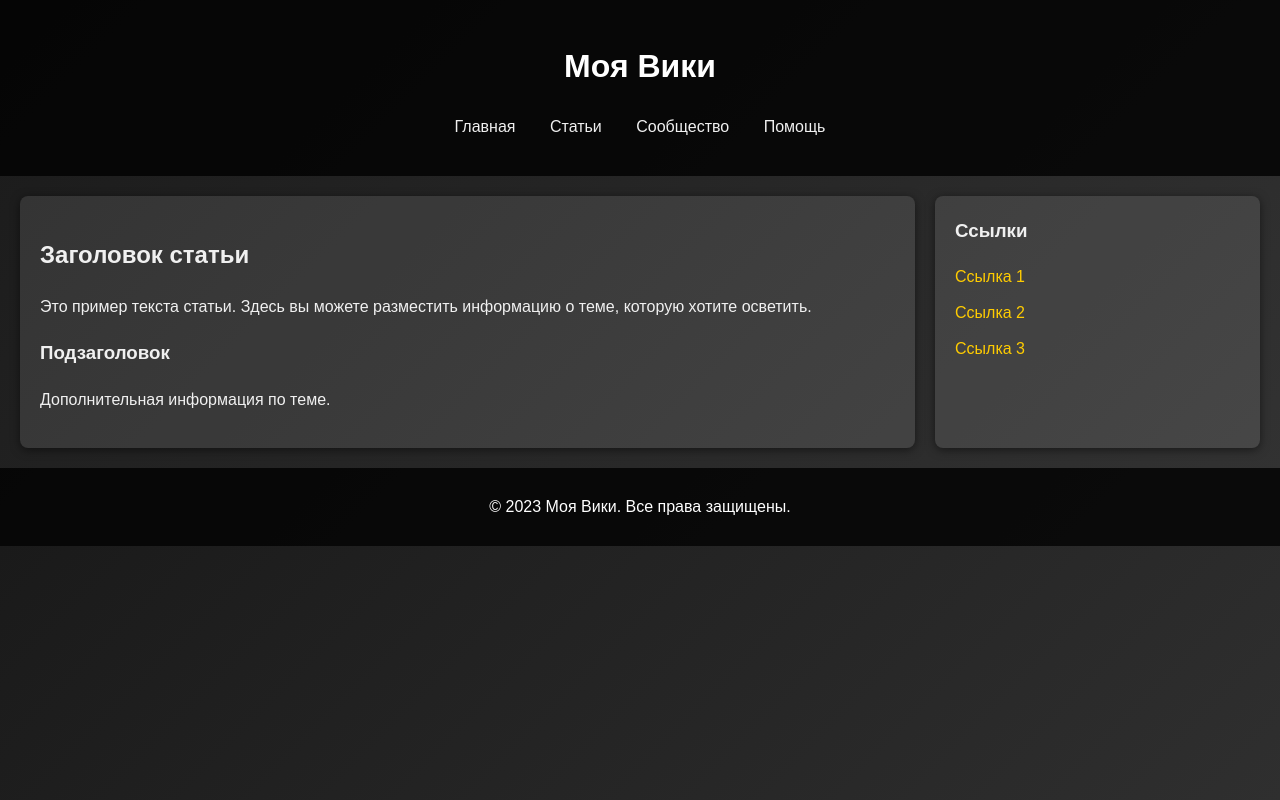
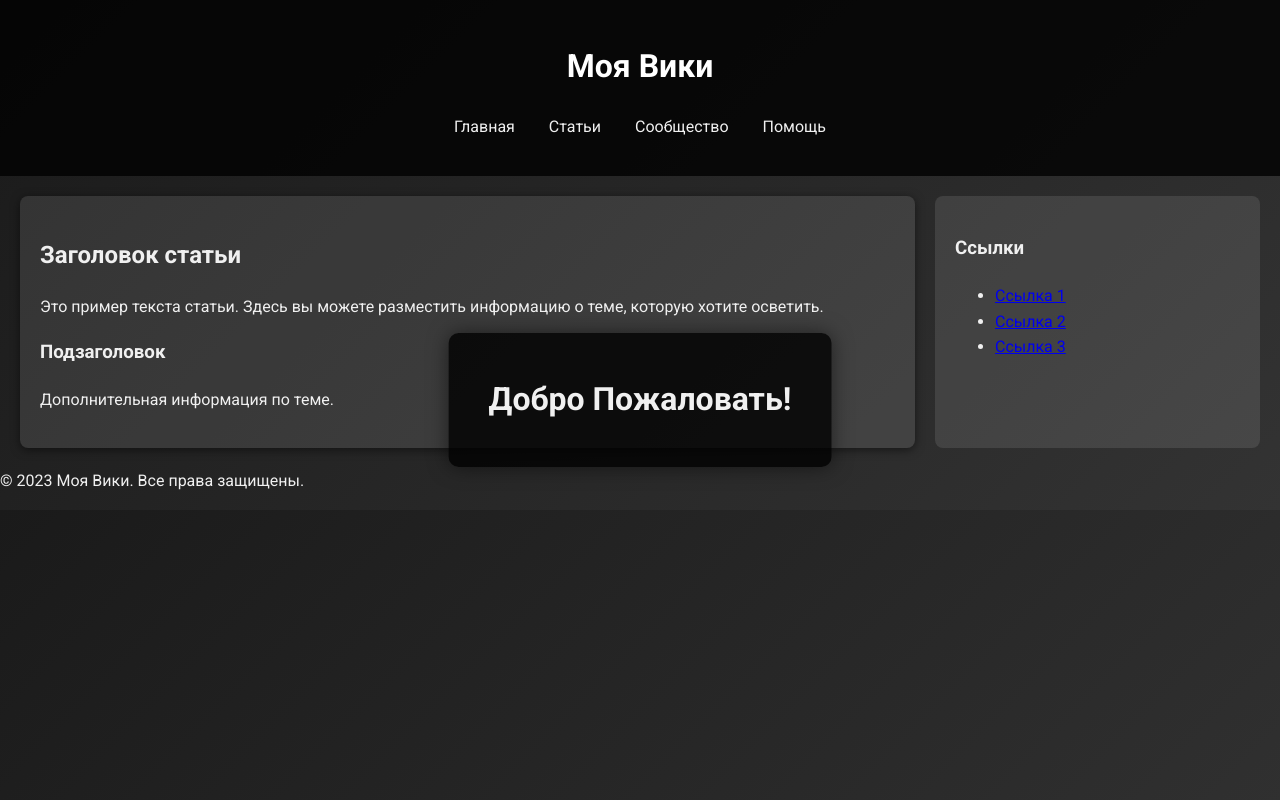
Before and after one commit to AndersonRoboticss/test, a plain HTML site: page index.html in a window 1280 px wide. Drawn offline with Linux system fonts and the light colour scheme.

Commit message:
Add files via upload

```diff
--- a/index.html
+++ b/index.html
@@ -5,8 +5,13 @@
     <meta name="viewport" content="width=device-width, initial-scale=1.0">
     <title>Моя Вики</title>
     <link rel="stylesheet" href="styles.css">
+    <link href="https://fonts.googleapis.com/css2?family=Roboto:wght@400;700&display=swap" rel="stylesheet">
 </head>
 <body>
+    <div id="welcome-message" class="welcome">
+        <h1>Добро Пожаловать!</h1>
+    </div>
+
     <header>
         <h1>Моя Вики</h1>
         <nav>
--- a/styles.css
+++ b/styles.css
@@ -3,12 +3,25 @@
 }
 
 body {
-    font-family: 'Arial', sans-serif;
+    font-family: 'Roboto', sans-serif;
     line-height: 1.6;
     margin: 0;
     padding: 0;
     background: linear-gradient(135deg, #1a1a1a, #333);
     color: #f0f0f0;
+}
+
+.welcome {
+    position: fixed;
+    top: 50%;
+    left: 50%;
+    transform: translate(-50%, -50%);
+    background: rgba(0, 0, 0, 0.8);
+    padding: 20px 40px;
+    border-radius: 10px;
+    box-shadow: 0 0 20px rgba(0, 0, 0, 0.5);
+    animation: fadeIn 1s ease-in-out, fadeOut 1s ease-in-out 3s forwards;
+    z-index: 1000;
 }
 
 header {
@@ -63,49 +76,4 @@ aside {
     background: rgba(255, 255, 255, 0.1);
     padding: 20px;
     border-radius: 8px;
-    box-shadow: 0 2px 10px rgba(0, 0, 0, 0.5);
-}
-
-aside h3 {
-    margin-top: 0;
-}
-
-aside ul {
-    list-style: none;
-    padding: 0;
-}
-
-aside ul li {
-    margin: 10px 0;
-}
-
-aside ul li a {
-    text-decoration: none;
-    color: #ffcc00;
-    transition: color 0.3s;
-}
-
-aside ul li a:hover {
-    color: #ffd700;
-}
-
-footer {
-    text-align: center;
-    padding: 10px 0;
-    background: rgba(0, 0, 0, 0.8);
-    color: white;
-    position: relative;
-    bottom: 0;
-    width: 100%;
-    animation: fadeIn 1s ease-in;
-}
-
-@keyframes fadeIn {
-    from {
-        opacity: 0;
-    }
-    to {
-        opacity: 1;
-    }
-}
-``
+    box-shadow: 0 2px 10px rgba(0, 0, 0, 0.
```
